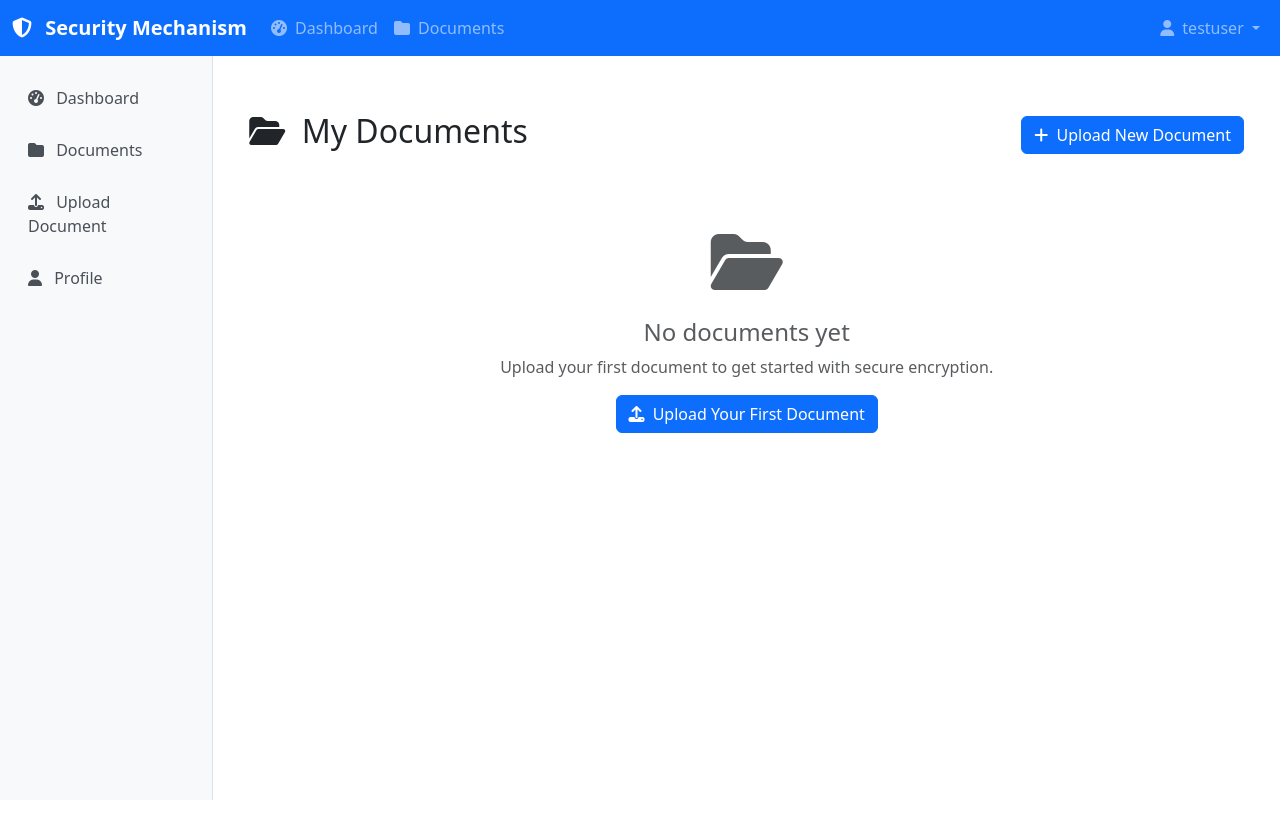
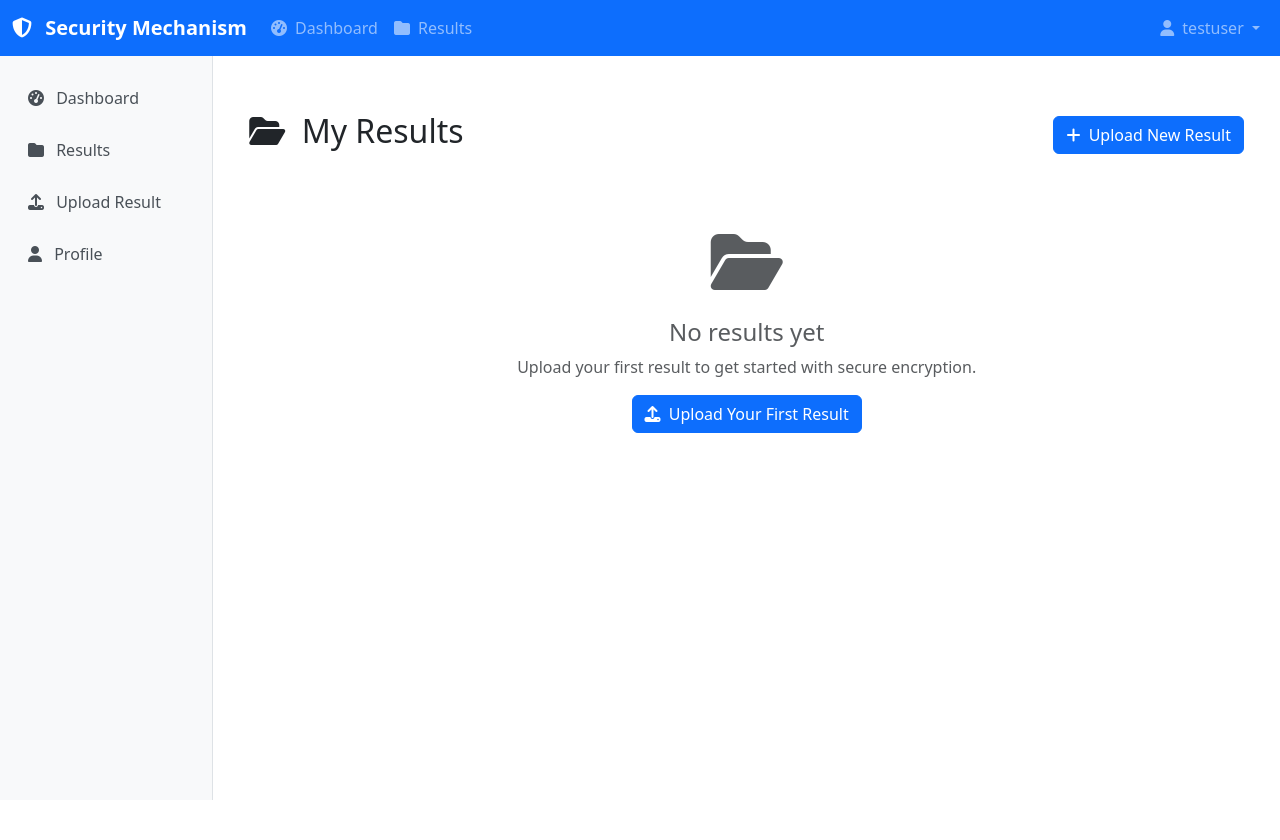
Before and after one commit to Kingezdev/security_mechanism, a Django app: page /documents/ in a window 1280 px wide. Shown: the top 840 px of the page. Run offline with Django 5.2, Linux system fonts and the light colour scheme; a user stored in the database is signed in; data comes from the database, SQL or seed files in the repository; both versions use the stored data as it was after the commit.

Commit message:
chore: customise the app to be for results not just documents

```diff
--- a/accounts/templates/accounts/admin/change_role.html
+++ b/accounts/templates/accounts/admin/change_role.html
@@ -117,9 +117,9 @@
                                         <div class="card-body p-2">
                                             <strong>{{ role.1 }}:</strong>
                                             <small class="text-muted d-block">
-                                                {% if role.0 == 'student' %}Regular student users with basic document access
+                                                {% if role.0 == 'student' %}Regular student users with basic result access
                                                 {% elif role.0 == 'lecturer' %}Teaching staff with elevated privileges
-                                                {% elif role.0 == 'researcher' %}Research staff with special document access
+                                                {% elif role.0 == 'researcher' %}Research staff with special result access
                                                 {% elif role.0 == 'admin' %}Full system administration access
                                                 {% elif role.0 == 'registry_staff' %}Registry department staff with administrative duties
                                                 {% endif %}
--- a/accounts/templates/accounts/admin/dashboard.html
+++ b/accounts/templates/accounts/admin/dashboard.html
@@ -72,7 +72,7 @@
                     <div class="d-flex justify-content-between align-items-center">
                         <div>
                             <h4 class="mb-0">{{ total_documents }}</h4>
-                            <p class="mb-0">Documents</p>
+                            <p class="mb-0">Results</p>
                         </div>
                         <div class="fs-1 opacity-50">
                             <i class="fas fa-file-alt"></i>
--- a/accounts/templates/accounts/login.html
+++ b/accounts/templates/accounts/login.html
@@ -76,7 +76,7 @@
                             Security Mechanism Portal
                         </h6>
                         <p class="small text-muted mb-2">
-                            Secure document management for Plateau State University
+                            Secure result management for Plateau State University
                         </p>
                         <div class="row text-center">
                             <div class="col-4">
--- a/documents/templates/documents/document_list.html
+++ b/documents/templates/documents/document_list.html
@@ -1,18 +1,18 @@
 {% extends 'base.html' %}
 {% load static %}
 
-{% block title %}Documents{% endblock %}
+{% block title %}Results{% endblock %}
 
 {% block auth_content %}
 <div class="container mt-4">
     <div class="d-flex justify-content-between align-items-center mb-4">
         <h2>
             <i class="fas fa-folder-open me-2"></i>
-            My Documents
+            My Results
         </h2>
         <a href="{% url 'upload_document' %}" class="btn btn-primary">
             <i class="fas fa-plus me-1"></i>
-            Upload New Document
+            Upload New Result
         </a>
     </div>
 
@@ -92,7 +92,7 @@
                                         <li>
                                             <a class="dropdown-item" href="{% url 'share_document' document.pk %}">
                                                 <i class="fas fa-share-alt me-2"></i>
-                                                Share Document
+                                                Share Result
                                             </a>
                                         </li>
                                         <li>
@@ -112,7 +112,7 @@
                                             <form action="{% url 'delete_document' document.pk %}" method="post" class="d-inline">
                                                 {% csrf_token %}
                                                 <button type="submit" class="dropdown-item text-danger"
-                                                        onclick="return confirm('Are you sure you want to delete this document?')">
+                                                        onclick="return confirm('Are you sure you want to delete this result?')">
                                                     <i class="fas fa-trash me-2"></i>
                                                     Delete
                                                 </button>
@@ -131,11 +131,11 @@
             <div class="mb-4">
                 <i class="fas fa-folder-open fa-4x text-muted"></i>
             </div>
-            <h4 class="text-muted">No documents yet</h4>
-            <p class="text-muted">Upload your first document to get started with secure encryption.</p>
+            <h4 class="text-muted">No results yet</h4>
+            <p class="text-muted">Upload your first result to get started with secure encryption.</p>
             <a href="{% url 'upload_document' %}" class="btn btn-primary">
                 <i class="fas fa-upload me-1"></i>
-                Upload Your First Document
+                Upload Your First Result
             </a>
         </div>
     {% endif %}
@@ -147,7 +147,7 @@
     <div class="modal-dialog">
         <div class="modal-content">
             <div class="modal-header">
-                <h5 class="modal-title">Re-upload Document</h5>
+                <h5 class="modal-title">Re-upload Result</h5>
                 <button type="button" class="btn-close" data-bs-dismiss="modal"></button>
             </div>
             <form action="{% url 'reupload_document' document.pk %}" method="post" enctype="multipart/form-data">
@@ -167,14 +167,14 @@
                         <label for="file{{ document.pk }}" class="form-label">Select New File</label>
                         <input type="file" class="form-control" id="file{{ document.pk }}"
                                name="file" required>
-                        <div class="form-text">This will create a new version of the document.</div>
+                        <div class="form-text">This will create a new version of the result.</div>
                     </div>
                 </div>
                 <div class="modal-footer">
                     <button type="button" class="btn btn-secondary" data-bs-dismiss="modal">Cancel</button>
                     <button type="submit" class="btn btn-primary">
                         <i class="fas fa-upload me-1"></i>
-                        Re-upload Document
+                        Re-upload Result
                     </button>
                 </div>
             </form>
--- a/documents/templates/documents/manage_shares.html
+++ b/documents/templates/documents/manage_shares.html
@@ -20,7 +20,7 @@
             </a>
             <a href="{% url 'document_list' %}" class="btn btn-outline-secondary">
                 <i class="fas fa-arrow-left me-1"></i>
-                Back to Documents
+                Back to Results
             </a>
         </div>
     </div>
@@ -127,7 +127,7 @@
                 <div class="text-center py-4">
                     <i class="fas fa-share-alt fa-3x text-muted mb-3"></i>
                     <h5 class="text-muted">No shares created</h5>
-                    <p class="text-muted">This document hasn't been shared yet.</p>
+                    <p class="text-muted">This result hasn't been shared yet.</p>
                     <a href="{% url 'share_document' document.pk %}" class="btn btn-primary">
                         <i class="fas fa-plus me-1"></i>
                         Create First Share
--- a/templates/base.html
+++ b/templates/base.html
@@ -85,7 +85,7 @@
                         <li class="nav-item">
                             <a class="nav-link" href="{% url 'document_list' %}">
                                 <i class="fas fa-folder me-1"></i>
-                                Documents
+                                Results
                             </a>
                         </li>
                         {% if user.profile.role == 'admin' %}
@@ -176,13 +176,13 @@
                         <li class="nav-item">
                             <a class="nav-link" href="{% url 'document_list' %}">
                                 <i class="fas fa-folder me-2"></i>
-                                Documents
+                                Results
                             </a>
                         </li>
                         <li class="nav-item">
                             <a class="nav-link" href="{% url 'upload_document' %}">
                                 <i class="fas fa-upload me-2"></i>
-                                Upload Document
+                                Upload Result
                             </a>
                         </li>
                         <li class="nav-item">
```
Also changed, not shown: accounts/templates/accounts/admin/user_detail.html (+12 -14 lines), accounts/templates/accounts/dashboard.html (+8 -8 lines), documents/templates/documents/document_versions.html (+5 -5 lines), documents/templates/documents/share_document.html (+5 -5 lines), documents/templates/documents/shared_document.html (+4 -4 lines), documents/templates/documents/upload.html (+6 -6 lines), db.sqlite3.
